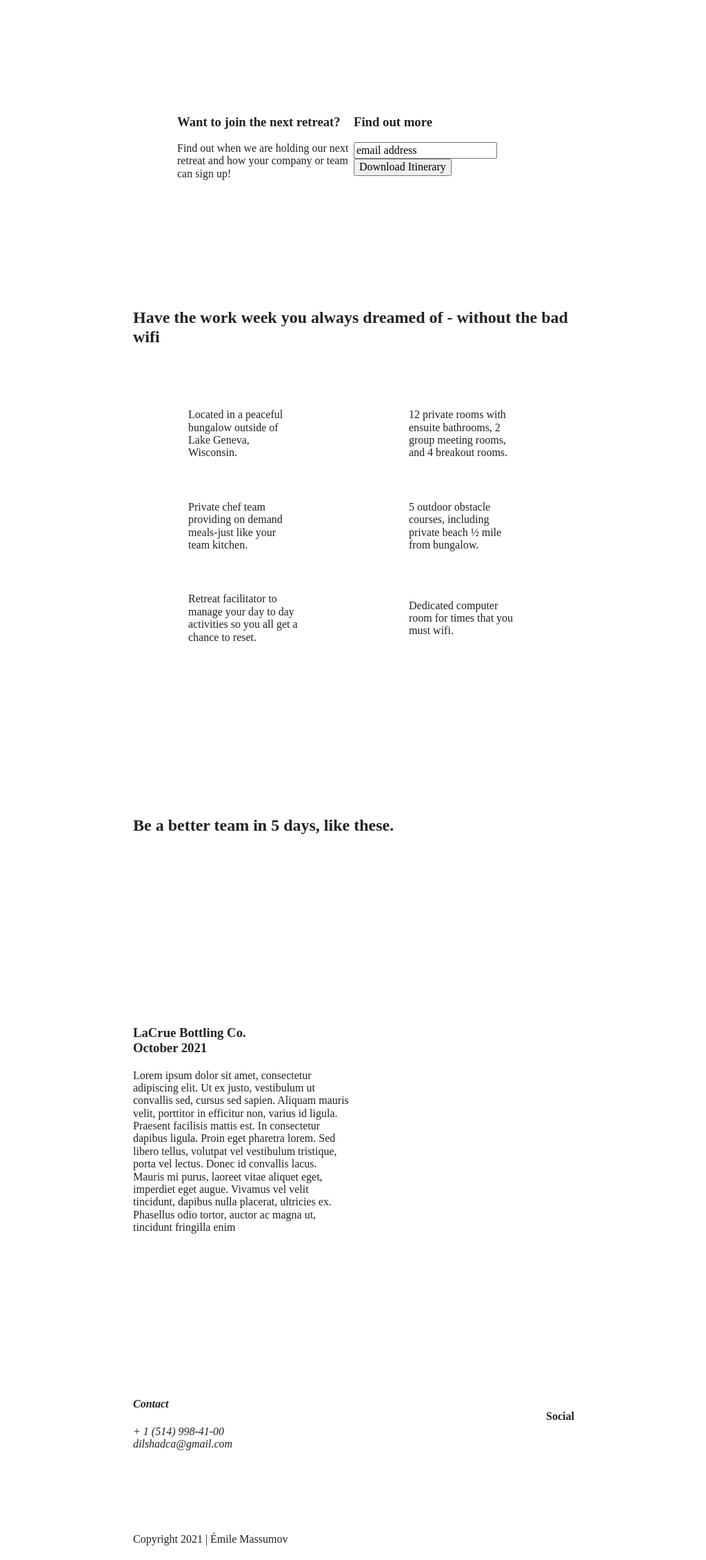
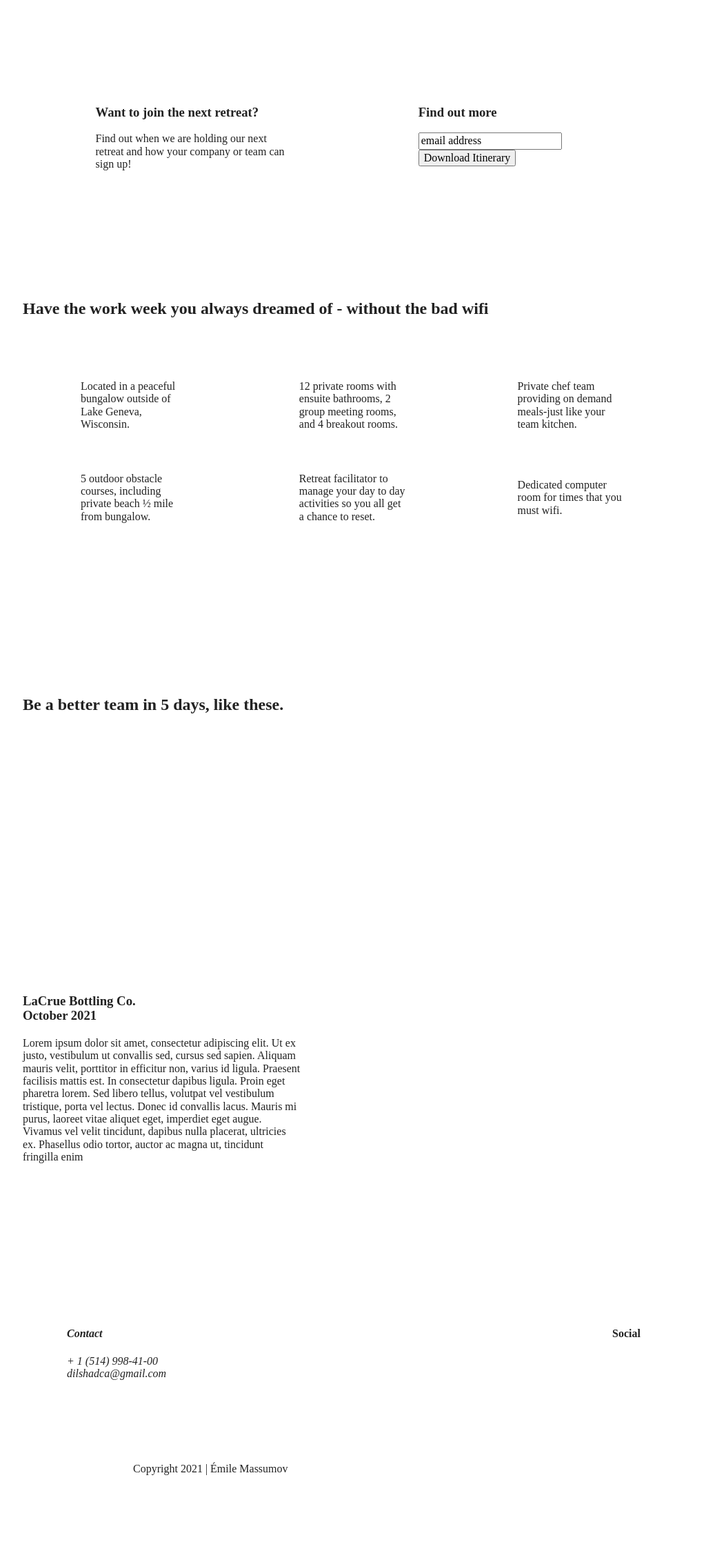
Before and after one commit to Emile-Massumov/unplugged-retreat, a website built with Parcel: page index.html in a window 1280 px wide. Shown: the part 407-2668 px from the top of the page at 69% size, without its empty margins (127-1151 px from the left). After the commit the page ends 2566 px from the top, so only its background shows below. Built offline with nearby package versions, Linux system fonts and the light colour scheme; files whose address does not match are found by name.

Commit message:
added style CSS for desktop

```diff
--- a/css/main.css
+++ b/css/main.css
@@ -439,7 +439,6 @@ margin: 20px 0;
        .footer-content {
           display: flex;
           justify-content:space-between;
-          align-items: center;
        }
 
        footer .contact {
@@ -497,6 +496,62 @@ margin: 20px 0;
 
    @media only screen and (min-width: 1200px) {
    /*Desktop styles here*/
+   .content-wrapper {
+      max-width: 960px;
+
+ }
+
+  /* Hero */
+ .hero-area h1 {
+     width:60%;
+}
+
+ /* Aside */
+ aside .content-wrapper {
+     justify-content:space-around;
+
+
+ }
+
+ aside .content-wrapper .form-description,
+ aside .content-wrapper .form {
+     width:30%;
+ }
+
+ /* Features */
+ .features h2 {
+     width:90%;
+
+ }
+
+ .features article {
+     flex-basis:33%;
+ }
+
+ /* Reviews */
+ .reviews article div {
+     width:42%;
+ }
+
+
+/* ==========================================================================
+About Page
+========================================================================== */
+ .mission h2,
+   .contact-section.content-wrapper h2 {
+     width:95%;
+ }
+
+
+
+
+/* ==========================================================================
+FAQ Page
+========================================================================== */
+ .faq h2 {
+     width: 100%;
+ }
+
    }
 
 @media print,
```
Also changed, not shown: about/index.html (+1 -1 lines).
